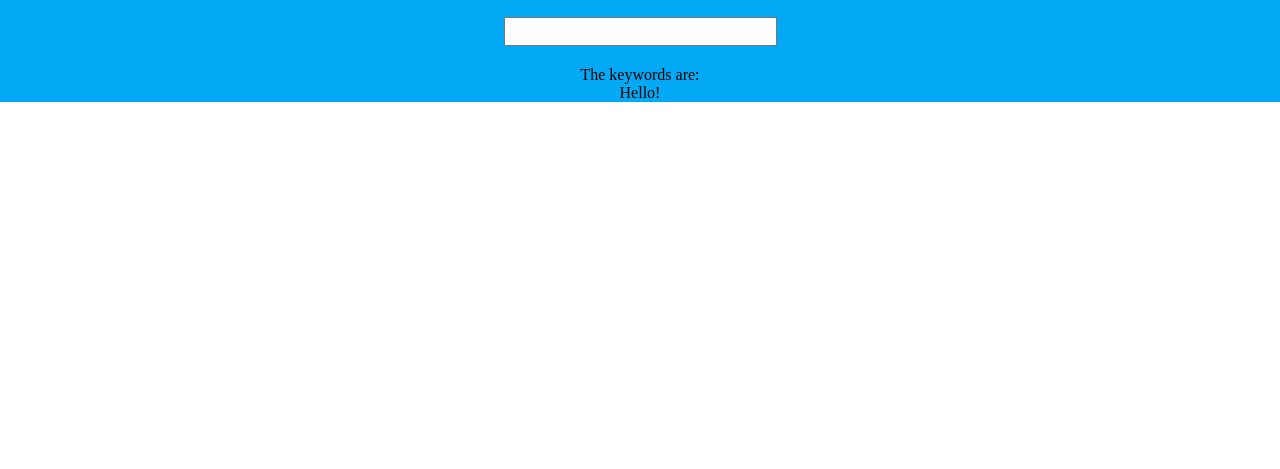
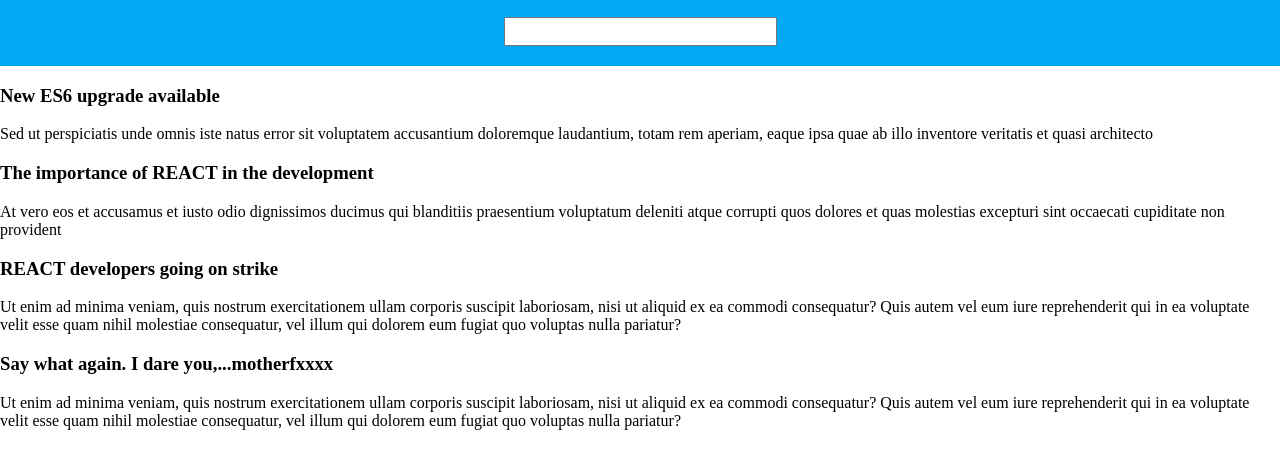
Before and after one commit to KirkGreen/react-beginning, a React app: page / in a window 1280 px wide. Shown: the part 63-532 px from the top of the page. Built offline with nearby package versions, Linux system fonts and the light colour scheme.

Commit message:
first commit

```diff
--- a/package.json
+++ b/package.json
@@ -3,6 +3,7 @@
   "version": "0.1.0",
   "private": true,
   "dependencies": {
+    "glamor": "^2.20.40",
     "react": "^16.5.2",
     "react-dom": "^16.5.2",
     "react-scripts": "2.0.4"
--- a/src/components/header.js
+++ b/src/components/header.js
@@ -4,25 +4,20 @@
 class Header extends Component{
 
     state = {
-        title:'The keywords are:',
         keywords:"Hello!"
     };
 
     inputChangeHandler = (event) => {
-        // console.log(event.target.value)
         this.setState({
             keywords: event.target.value
         })
     };
 
     render(){
-        console.log(this.state.keywords);
         return (
             <header>
                 <div className="logo">Logo</div>
                 <input type="text" onChange={this.inputChangeHandler}/>
-                <div>{this.state.title}</div>
-                <div>{this.state.keywords}</div>
             </header>
         )
     }
--- a/src/components/news_list.js
+++ b/src/components/news_list.js
@@ -0,0 +1,20 @@
+import React from 'react';
+import NewItem from './news_list_item';
+
+const NewsList = (props) => {
+
+    const items = props.news.map((item) => {
+        return(
+            <NewItem key={item.id} item={item}/>
+        )
+    });
+
+    return (
+        <div>
+            {items}
+        </div>
+    )
+
+};
+
+export default NewsList;
--- a/src/components/news_list_item.js
+++ b/src/components/news_list_item.js
@@ -0,0 +1,16 @@
+import React from 'react';
+import classes from '../css/styles.css'
+
+const NewsItem = (props) => {
+
+    return(
+        <div className={classes.new_item}>
+            <h3>{props.item.title}</h3>
+            <div>
+                {props.item.feed}
+            </div>
+        </div>
+    )
+};
+
+export default NewsItem;
--- a/src/css/styles.css
+++ b/src/css/styles.css
@@ -18,3 +18,7 @@
     font-size: 20px;
     margin: 20px 0;
 }
+
+.new_item{
+    background: red;
+}
--- /dev/null
+++ b/src/db.json
@@ -0,0 +1,22 @@
+[
+    {
+        "id": 1,
+        "title": "New ES6 upgrade available",
+        "feed": "Sed ut perspiciatis unde omnis iste natus error sit voluptatem accusantium doloremque laudantium, totam rem aperiam, eaque ipsa quae ab illo inventore veritatis et quasi architecto"
+    },
+    {
+        "id": 2,
+        "title": "The importance of REACT in the development",
+        "feed": "At vero eos et accusamus et iusto odio dignissimos ducimus qui blanditiis praesentium voluptatum deleniti atque corrupti quos dolores et quas molestias excepturi sint occaecati cupiditate non provident"
+    },
+    {
+        "id": 3,
+        "title": "REACT developers going on strike",
+        "feed": "Ut enim ad minima veniam, quis nostrum exercitationem ullam corporis suscipit laboriosam, nisi ut aliquid ex ea commodi consequatur? Quis autem vel eum iure reprehenderit qui in ea voluptate velit esse quam nihil molestiae consequatur, vel illum qui dolorem eum fugiat quo voluptas nulla pariatur?"
+    },
+    {
+        "id": 4,
+        "title": "Say what again. I dare you,...motherfxxxx",
+        "feed": "Ut enim ad minima veniam, quis nostrum exercitationem ullam corporis suscipit laboriosam, nisi ut aliquid ex ea commodi consequatur? Quis autem vel eum iure reprehenderit qui in ea voluptate velit esse quam nihil molestiae consequatur, vel illum qui dolorem eum fugiat quo voluptas nulla pariatur?"
+    }
+]
--- a/src/index.js
+++ b/src/index.js
@@ -1,15 +1,27 @@
-import React from "react";
+import React,{Component} from "react";
 import ReactDOM from "react-dom";
+
+import JSON from './db.json'
 
 //components
 import Header from './components/header';
+import NewsList from './components/news_list';
 
-const App = () =>{
-    return (
-        <div>
-            <Header/>
-        </div>
-    )
+
+class App extends Component {
+
+    state = {
+        news:JSON
+    };
+
+    render(){
+        return (
+            <div>
+                <Header/>
+                <NewsList news={this.state.news}/>
+            </div>
+        )
+    }
 };
 
 ReactDOM.render(<App/>, document.querySelector('#root'));
```
Also changed, not shown: public/index.html (+2 -1 lines), 1 other file.
